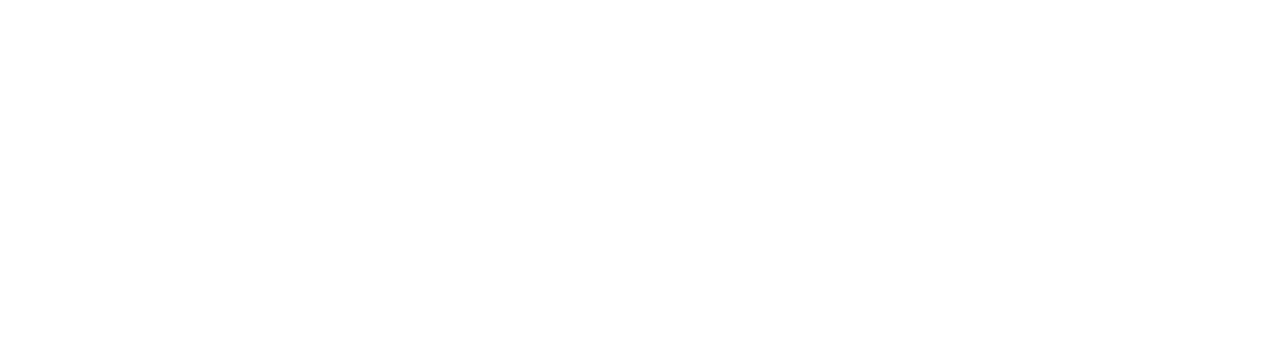
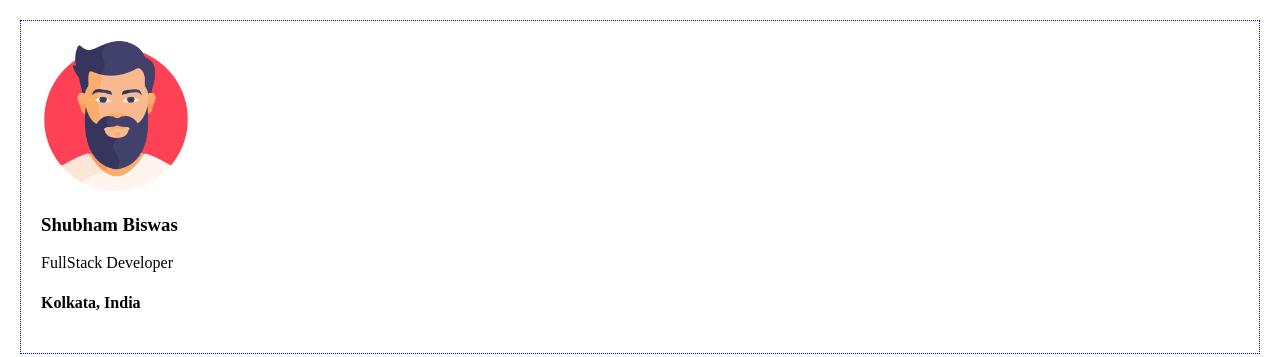
Before and after one commit to shubhamdevs/scrimba.m2p3-business-card, a plain HTML site: page index.html in a window 1280 px wide. Drawn offline with Linux system fonts and the light colour scheme.

Commit message:
add padding and border

```diff
--- a/index.html
+++ b/index.html
@@ -4,9 +4,19 @@
     <meta charset="UTF-8">
     <meta name="viewport" content="width=device-width, initial-scale=1.0">
     <title>Business Card</title>
+    <link rel = "stylesheet" href="styles.css">
 </head>
 <body>
-
-
+    <div class="card">
+        <img
+        class="img"
+        src="man.png"
+        alt="my-image"
+        width="100px"
+        height="100px">
+        <h3>Shubham Biswas</h3>
+        <p>FullStack Developer</p>
+        <h4>Kolkata, India</h4>
+    </div>
 </body>
 </html>
--- a/styles.css
+++ b/styles.css
@@ -0,0 +1,13 @@
+body {
+    margin: 20px;
+}
+
+.img {
+    width: 150px;
+    height: 150px;
+}
+
+.card {
+    border: 1px dotted blue;
+    padding: 20px 20px 20px 20px;
+}
```
Also changed, not shown: man.png (added), my-image.JPG (deleted).
